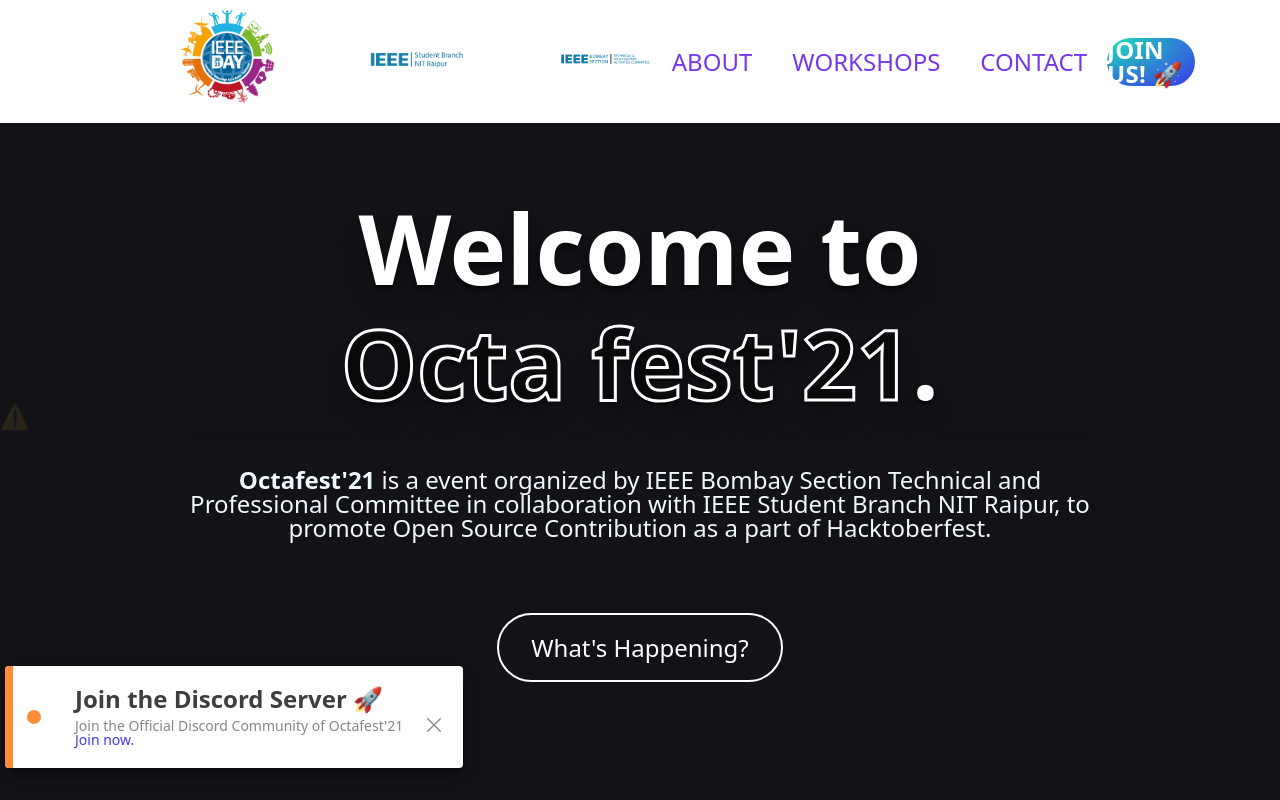
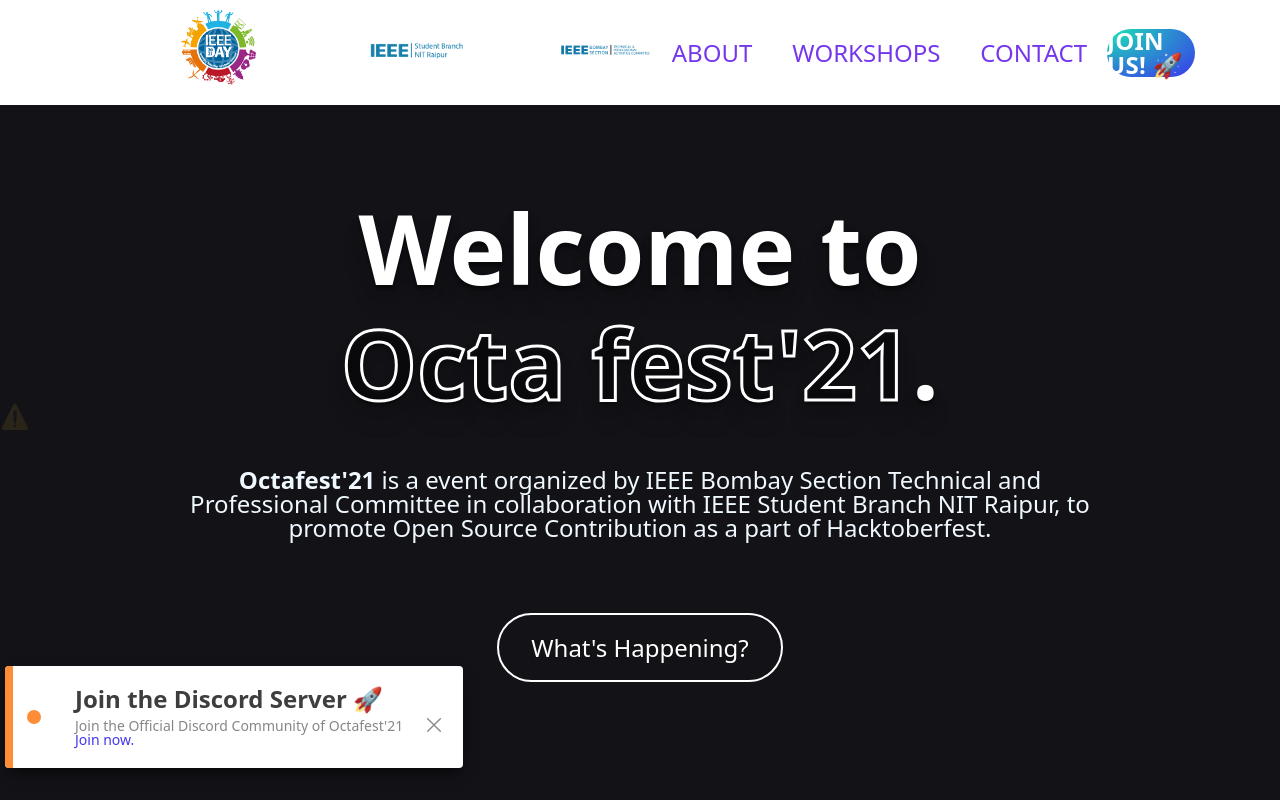
Before and after one commit to amandewatnitrr/Octafest, a plain HTML site: page index.html in a window 1280 px wide. Shown: the top 800 px of the page. Drawn offline with nearby package versions, Linux system fonts and the light colour scheme; no server answers; a web font is replaced by a local one.

Commit message:
Update index.html

```diff
--- a/index.html
+++ b/index.html
@@ -72,7 +72,7 @@
 		<div class="navbar-area">
 			<div class="container">
 				<nav class="site-navbar">
-					<a class="site-title" rel="author" href="/"><img src="./img/logos/ieee-day-2021-logo-color-rgb.png" href="" width="125px"></a>
+					<a class="site-title" rel="author" href="/"><img src="./img/logos/ieee-day-2021-logo-color-rgb.png" href="" width="75px"></a>
 					<a class="site-title" rel="author" href="/"><img src="./img/logos/ieee_logo_blue.png" href="" width="125px"></a>
 					<a class="site-title" rel="author" href="/"><img src="./img/logos/tpac.png" href="" width="150px"></a>
 					<ul>
```
